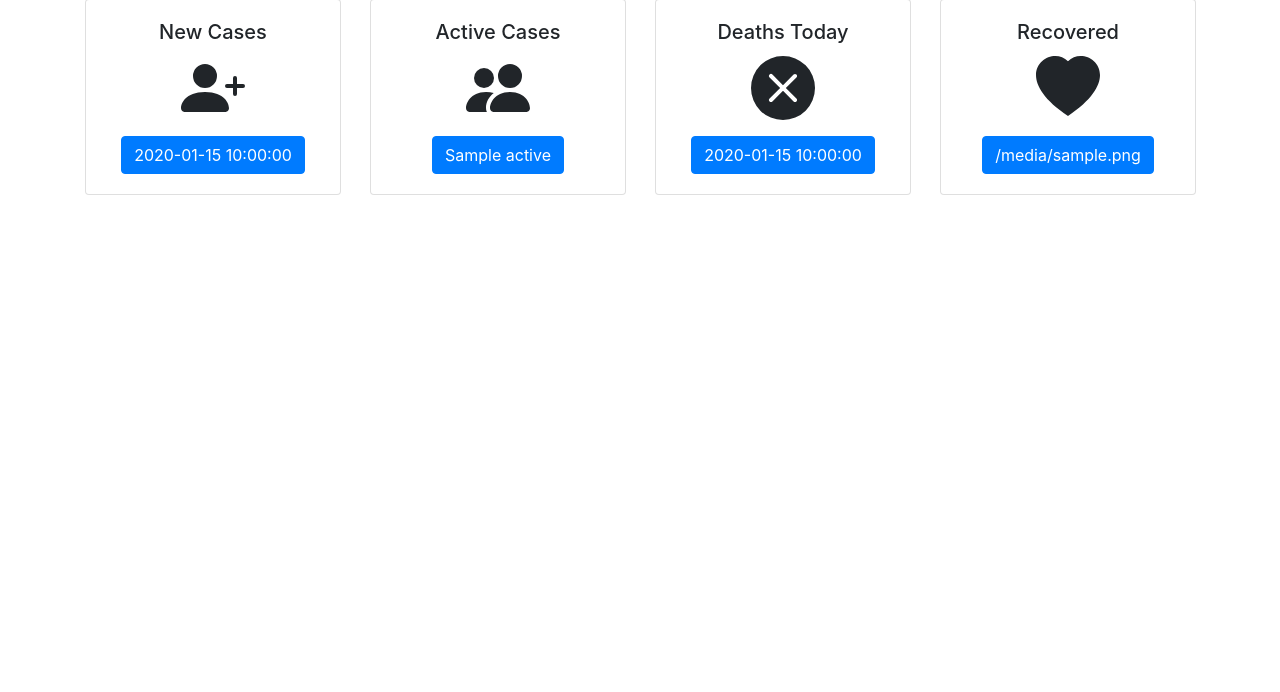
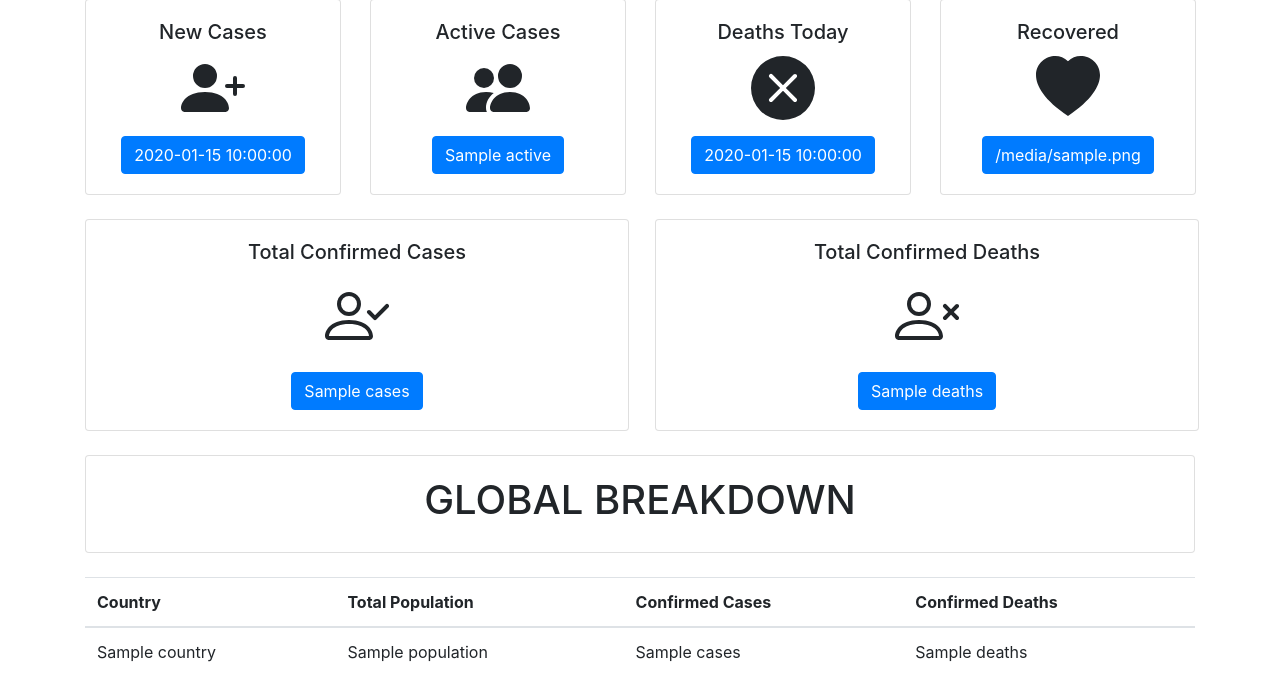
Before and after one commit to rickyL101/CA, a Flask app: page /home in a window 1280 px wide. Shown: the part 210-902 px from the top of the page. Before the commit the page ends 405 px from the top, so only its background shows below. Run offline with Flask 2, Linux system fonts and the light colour scheme; the visitor is signed in with stand-in values (Sample User, id 1); a database or web service that is not in the repository returns one stand-in record (values such as "Sample title"); data that the repository does not hold is empty; parts of the project's set-up code (start-up, migrations or seed data) failed here and were passed over; some libraries are stand-ins or nearby versions.

Commit message:
added page for covid requests. added section on covid data to home.html _ styled with bootstrap.

```diff
--- /dev/null
+++ b/covid_data.py
@@ -0,0 +1,27 @@
+import requests
+#worldwide stats
+def world():
+    data = requests.get("https://disease.sh/v3/covid-19/all")
+    data_json = data.json()
+    return data_json
+
+#stats for individual countries stored in a dictionary
+
+
+def countries():
+
+    data = requests.get("https://disease.sh/v3/covid-19/countries")
+    countries_data = data.json()
+
+    countries_dict = {}
+    for item in countries_data:
+        if item['country'] not in countries_dict:
+            countries_dict.update({item['country']: {'Population': item['population'],
+                                  'Confirmed': item['cases'], 'Deaths': item['deaths']}})
+        else:
+            countries_dict[item['country']
+                           ]['Confirmed'] += item['confirmed']
+            countries_dict[item['country']
+                           ]['Deaths'] += item['deaths']
+
+    return countries_dict
--- a/main.py
+++ b/main.py
@@ -1,12 +1,14 @@
 from flask import Flask, render_template, request, redirect, session, flash
-import requests
+import covid_data
 import os
 import db
-import pandas as pd
 app = Flask(__name__)
 
 # https://stackoverflow.com/questions/34902378/where-do-i-get-a-secret-key-for-flask/34903502
+#will grant a 24 digit code to a user upon signin
 app.secret_key = os.urandom(24)
+
+
 
 
 #base page
@@ -25,13 +27,14 @@ def signout():
     session.pop('user_id')
     return redirect("/")
 
+
 #user signed in
 @app.route('/home')
 def home():
     if 'user_id' in session:
-        data = requests.get("https://disease.sh/v3/covid-19/all") # get request to covid api
-        data_json = data.json() # converting to json
-        return render_template("home.html", data = data_json)
+        data = covid_data.world()
+        countries_data = covid_data.countries()
+        return render_template("home.html", data=data, countries = countries_data)
     else:
         return redirect("/")
 
--- a/templates/home.html
+++ b/templates/home.html
@@ -103,12 +103,83 @@
         </div>
     </div>
 
+    <br>
+    <div class="container text-center">
+
+        <div class="row">
+            <div class="col-sm-6">
+                <div class="card" style="width: 34rem;">
+                    <div class="card-body">
+                        <h5 class="card-title">Total Confirmed Cases</h5>
+                        <svg xmlns="http://www.w3.org/2000/svg" width="4em" height="5em" fill="currentColor" class="bi bi-person-check"
+                            viewBox="0 0 16 16">
+                            <path
+                                d="M6 8a3 3 0 1 0 0-6 3 3 0 0 0 0 6zm2-3a2 2 0 1 1-4 0 2 2 0 0 1 4 0zm4 8c0 1-1 1-1 1H1s-1 0-1-1 1-4 6-4 6 3 6 4zm-1-.004c-.001-.246-.154-.986-.832-1.664C9.516 10.68 8.289 10 6 10c-2.29 0-3.516.68-4.168 1.332-.678.678-.83 1.418-.832 1.664h10z" />
+                            <path fill-rule="evenodd"
+                                d="M15.854 5.146a.5.5 0 0 1 0 .708l-3 3a.5.5 0 0 1-.708 0l-1.5-1.5a.5.5 0 0 1 .708-.708L12.5 7.793l2.646-2.647a.5.5 0 0 1 .708 0z" />
+                        </svg>
+                        <p class="card-text"></p>
+                        <button type="button" class="btn btn-primary">{{data["cases"]}}</span></button>
+                    </div>
+                </div>
+            </div>
+
+            <div class="col-sm-6">
+                <div class="card" style="width: 34rem;">
+                    <div class="card-body">
+                        <h5 class="card-title">Total Confirmed Deaths</h5>
+                        <svg xmlns="http://www.w3.org/2000/svg" width="4em" height="5em" fill="currentColor" class="bi bi-person-x"
+                            viewBox="0 0 16 16">
+                            <path
+                                d="M6 8a3 3 0 1 0 0-6 3 3 0 0 0 0 6zm2-3a2 2 0 1 1-4 0 2 2 0 0 1 4 0zm4 8c0 1-1 1-1 1H1s-1 0-1-1 1-4 6-4 6 3 6 4zm-1-.004c-.001-.246-.154-.986-.832-1.664C9.516 10.68 8.289 10 6 10c-2.29 0-3.516.68-4.168 1.332-.678.678-.83 1.418-.832 1.664h10z" />
+                            <path fill-rule="evenodd"
+                                d="M12.146 5.146a.5.5 0 0 1 .708 0L14 6.293l1.146-1.147a.5.5 0 0 1 .708.708L14.707 7l1.147 1.146a.5.5 0 0 1-.708.708L14 7.707l-1.146 1.147a.5.5 0 0 1-.708-.708L13.293 7l-1.147-1.146a.5.5 0 0 1 0-.708z" />
+                        </svg>
+                        <p class="card-text"></p>
+                        <button type="button" class="btn btn-primary">{{data["deaths"]}}</span></button>
+                    </div>
+                </div>
+            </div>
+        </div>
+    </div>
+
+    <br>
 
 
+        <div class="container text-center">
 
-    <h1>
+            <div class="card">
+                <div class="card-body">
+                    <h1>GLOBAL BREAKDOWN</h1>
+                </div>
+            </div>
+        </div>
 
-    </h1>
+        <br>
+
+        <div class="container">
+            <table class="table table-hover">
+                <thead>
+                    <tr>
+                        <th>Country</th>
+                        <th>Total Population</th>
+                        <th>Confirmed Cases</th>
+                        <th>Confirmed Deaths</th>
+                    </tr>
+                </thead>
+                <tbody>
+                    {% for country in countries %}
+                    <tr>
+                        <td>{{country}}</td>
+                        <td>{{countries[country]['Population']}}</td>
+                        <td>{{countries[country]['Confirmed']}}</td>
+                        <td>{{countries[country]['Deaths']}}</td>
+                    </tr>
+                    {% endfor %}
+                </tbody>
+            </table>
+        </div>
+
 
 
     <!-- Optional JavaScript -->
```
